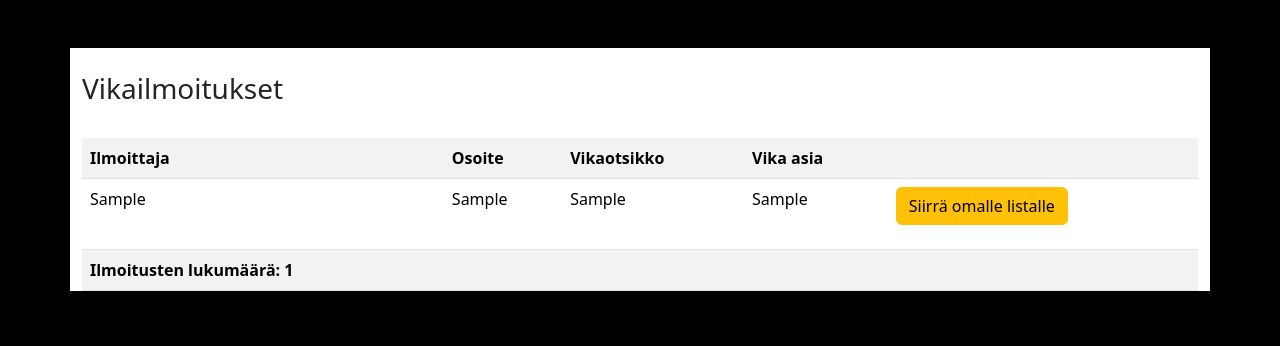
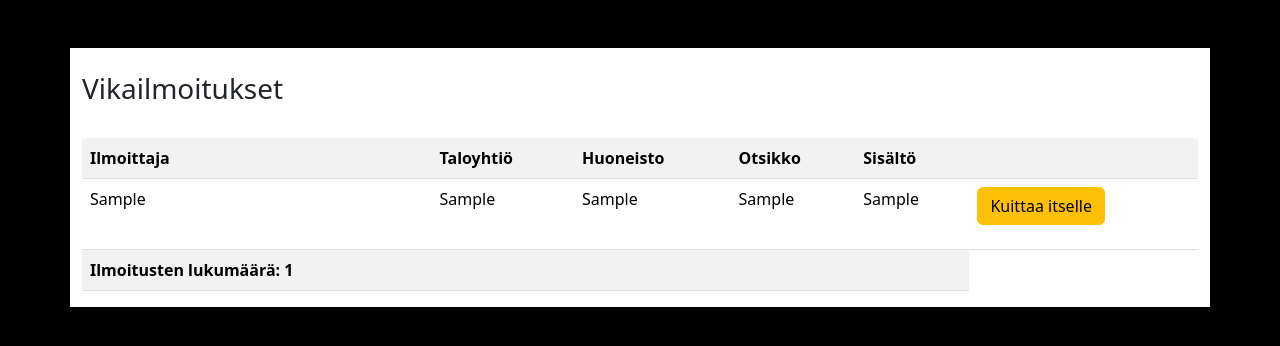
Before and after one commit to piispa24/kiinteistohuolto, a PHP site: page /vikailmoitusListaus.php in a window 1280 px wide. Shown: the part 160-506 px from the top of the page. Run offline with PHP 8.4, Linux system fonts and the light colour scheme; tables that the repository leaves empty or names only in its code hold one stand-in row (values such as "Sample post"); data that the repository does not hold is empty; some libraries are stand-ins or nearby versions.

Commit message:
vikailmoituslistaus sivulle lisätty huoneisto, säädetty ulkoasua

```diff
--- a/listaus.php
+++ b/listaus.php
@@ -3,7 +3,12 @@
 header("Acces-Control-Allow-Origin: ");
 
 include("connect.php");
-$kysely = "SELECT *, asukas.asukasnimi, taloyhtio.osoite FROM vikailmoitus INNER JOIN asukas ON vikailmoitus.asukasID = asukas.asukasID INNER JOIN taloyhtio ON vikailmoitus.taloyhtionID = taloyhtio.taloyhtioID";
+$kysely = "SELECT *, asukas.asukasnimi, taloyhtio.osoite, asukas.huoneisto
+            FROM vikailmoitus
+            INNER JOIN asukas
+            ON vikailmoitus.asukasID = asukas.asukasID
+            INNER JOIN taloyhtio
+            ON vikailmoitus.taloyhtionID = taloyhtio.taloyhtioID";
 //$kysely = "SELECT *, asukas.asukasnimi, taloyhtio.osoite, tyontekija.tyontekijanimi FROM vikailmoitus INNER JOIN asukas ON vikailmoitus.asukasID = asukas.asukasID INNER JOIN taloyhtio ON vikailmoitus.taloyhtionID = taloyhtio.taloyhtioID INNER JOIN tyontekija ON vikailmoitus.tyontekijaID = tyontekija.tyontekijaID";
 $data = $yhteys->query($kysely);
 
@@ -13,7 +18,7 @@ $riveja = $data->rowCount();
 
 while($rivi = $data->fetch(PDO::FETCH_ASSOC)){
     $laskuri++;
-    $JSON.='{"VikailmoitusID":"'.$rivi['vikailmoitusID'].'","AsukasID":"'.$rivi['asukasID'].'","TaloyhtionID":"'.$rivi['taloyhtionID'].'","Vikaotsikko":"'.$rivi['vikaotsikko'].'","Vikaasia":"'.$rivi['vikaasia'].'","TyontekijaID":"'.$rivi['tyontekijaID'].'","Asukasnimi":"'.$rivi['asukasnimi'].'","Osoite":"'.$rivi['osoite'].'"}';
+    $JSON.='{"VikailmoitusID":"'.$rivi['vikailmoitusID'].'","AsukasID":"'.$rivi['asukasID'].'","TaloyhtionID":"'.$rivi['taloyhtionID'].'","Vikaotsikko":"'.$rivi['vikaotsikko'].'","Vikaasia":"'.$rivi['vikaasia'].'","TyontekijaID":"'.$rivi['tyontekijaID'].'","Asukasnimi":"'.$rivi['asukasnimi'].'","Osoite":"'.$rivi['osoite'].'","Huoneisto":"'.$rivi['huoneisto'].'"}';
     if($laskuri<$riveja) $JSON.=",";
 }
 
--- a/vikailmoitusListaus.php
+++ b/vikailmoitusListaus.php
@@ -16,12 +16,14 @@ require "header.php";
         <p><a href=tyontekijaApp.php class="btn btn-success">Takaisin</a></p>
       <?php endif; ?>
 
+  <div class="table-responsive">
    <table class="table table-striped">
       <tr>
          <th>Ilmoittaja</th>
-         <th>Osoite</th>
-         <th>Vikaotsikko</th>
-         <th>Vika asia</th>
+         <th>Taloyhtiö</th>
+         <th>Huoneisto</th>
+         <th>Otsikko</th>
+         <th>Sisältö</th>
          <th></th>
       </tr>
 
@@ -37,9 +39,10 @@ require "header.php";
                     <tr>
                       <td><?php echo $vika['Asukasnimi']; ?> </td>
                       <td><?php echo $vika['Osoite']; ?> </td>
+                      <td><?php echo $vika['Huoneisto']; ?> </td>
                       <td><?php echo $vika['Vikaotsikko']; ?> </td>
                       <td><?php echo $vika['Vikaasia']; ?> </td>
-                      <td><p><a href="###" class="btn btn-warning">Siirrä omalle listalle</a></p> </td>
+                      <td><p><a href="###" class="btn btn-warning">Kuittaa itselle</a></p> </td>
                     </tr>
 
                     <?php
@@ -62,6 +65,7 @@ require "header.php";
             <th></th>
             <th></th>
     </table>
-   </div>
+  </div>
+</div>
 
 <?php require "footer.php"; ?>
--- a/vikailmoitusSivuIsann.php
+++ b/vikailmoitusSivuIsann.php
@@ -13,8 +13,6 @@ error_reporting(E_ALL);
 ?>
 
 <?php
-
-// Hakee taloyhtion nimen
 
 // Hakee isännöitsijän isannoitsijaIDn tietokannasta
 $email = $_SESSION['isannsposti']; // Valitsee isännöitsijän session
```
Also changed, not shown: data.json (+1 -1 lines), katsoTyontehtavat.php (+8 -1 lines).
